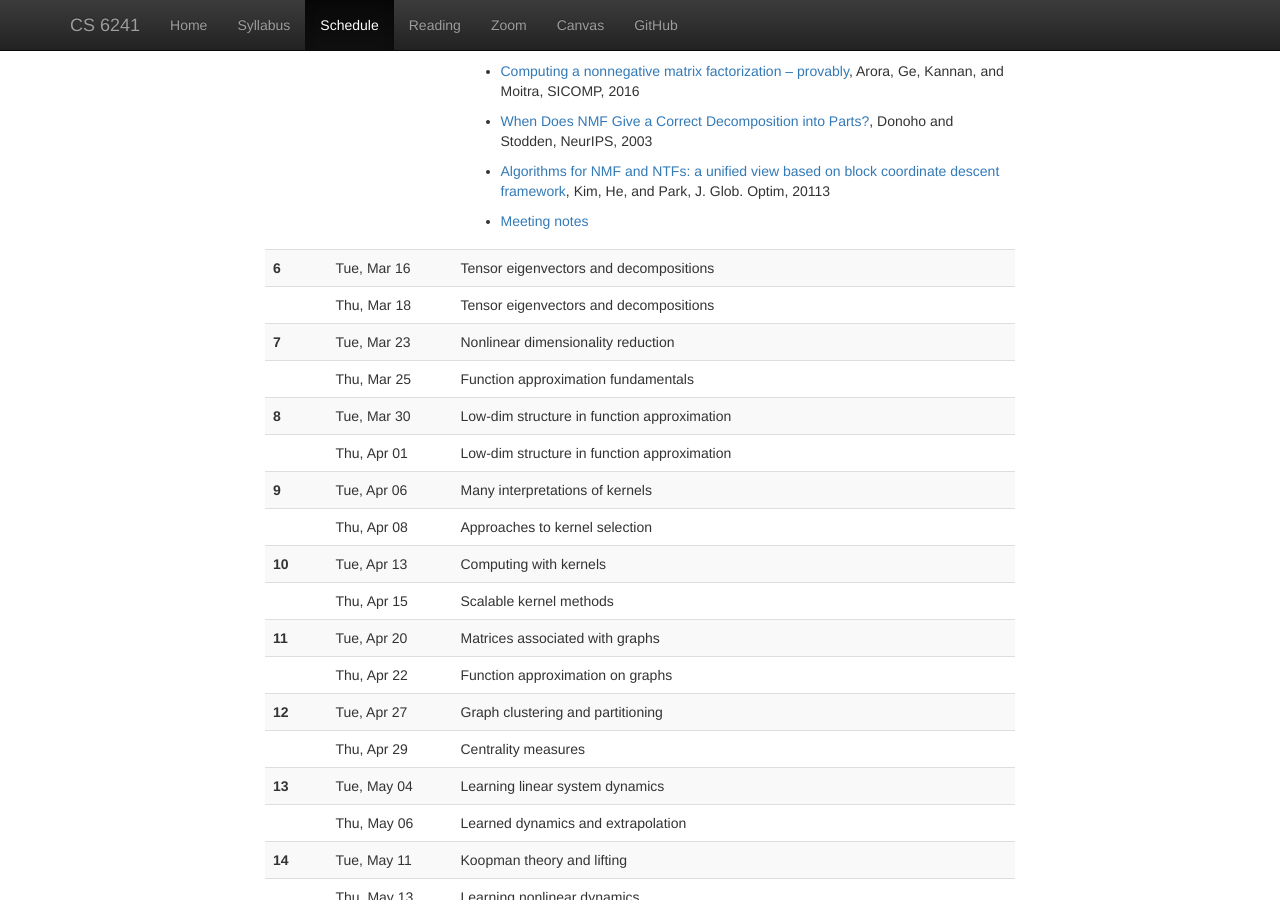
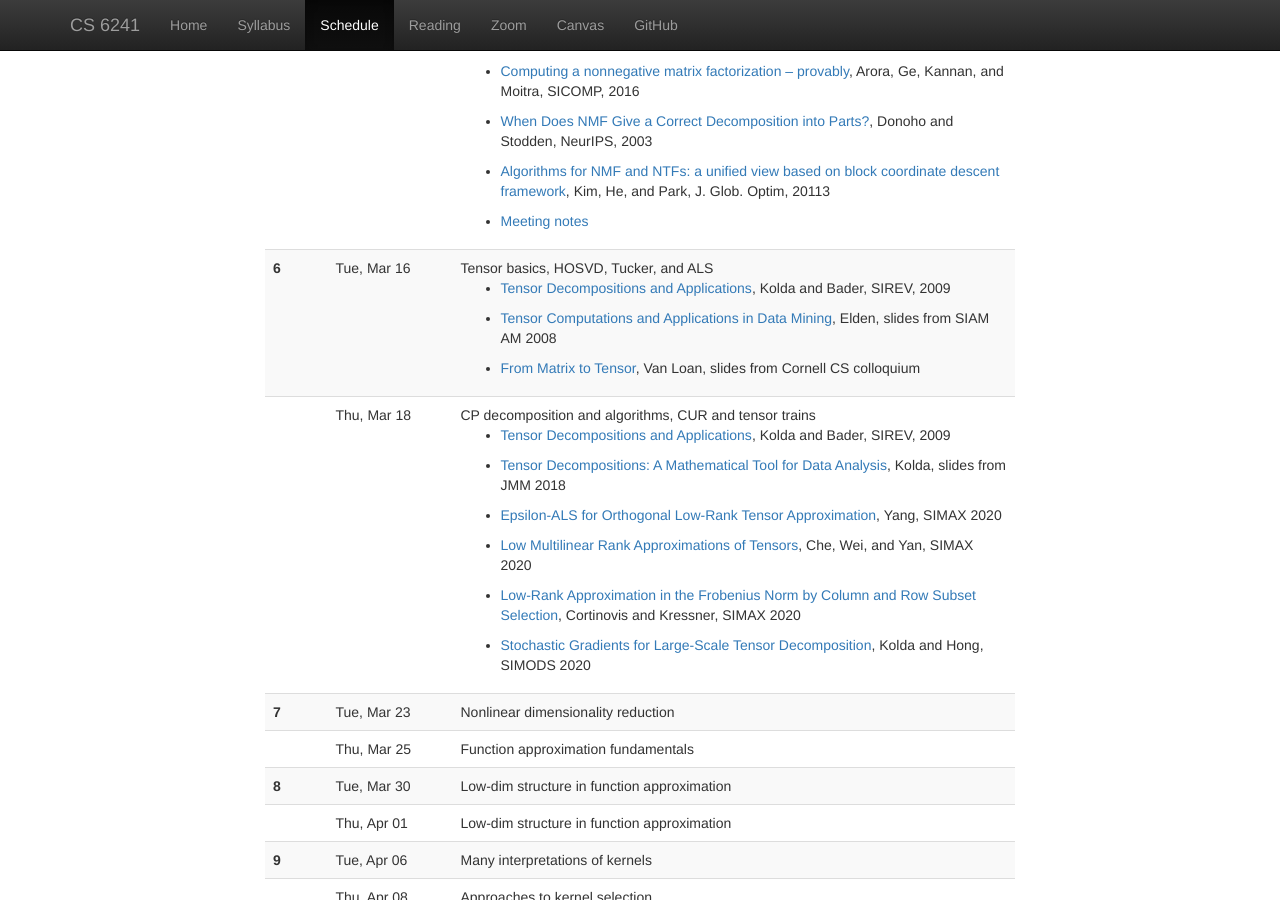
Before and after one commit to dbindel/cs6241-s21, a Jekyll site: the page built from web/schedule.html, in a window 1280 px wide and 900 px high, scrolled down 1748 px. Built offline with Jekyll 4.4.1, drawn with Linux system fonts in a browser that asks for light colours; nearby versions of some CDN libraries.

Commit message:
Add reading for the week.

```diff
--- a/web/_data/lectures.yml
+++ b/web/_data/lectures.yml
@@ -125,10 +125,39 @@
 #
 -
   date: 2021-03-16
-  info: Tensor eigenvectors and decompositions
+  info: Tensor basics, HOSVD, Tucker, and ALS
+  hw:
+    - "[Tensor Decompositions and
+       Applications](https://epubs-siam-org.proxy.library.cornell.edu/doi/10.1137/07070111X),
+       Kolda and Bader, SIREV, 2009"
+    - "[Tensor Computations and Applications in Data
+       Mining](https://client.blueskybroadcast.com/siam08/pdf/s18.pdf),
+       Elden, slides from SIAM AM 2008"
+    - "[From Matrix to
+       Tensor](https://www.cs.cornell.edu/cv/OtherPdf/Mat2Ten.pdf), Van
+       Loan, slides from Cornell CS colloquium"
 -
   date: 2021-03-18
-  info: Tensor eigenvectors and decompositions
+  info: CP decomposition and algorithms, CUR and tensor trains
+  hw:
+    - "[Tensor Decompositions and
+       Applications](https://epubs-siam-org.proxy.library.cornell.edu/doi/10.1137/07070111X),
+       Kolda and Bader, SIREV, 2009"
+    - "[Tensor Decompositions: A Mathematical Tool for Data
+       Analysis](https://www.osti.gov/servlets/purl/1513637), Kolda,
+       slides from JMM 2018"
+    - "[Epsilon-ALS for Orthogonal Low-Rank Tensor
+        Approximation](https://epubs-siam-org.proxy.library.cornell.edu/doi/abs/10.1137/19M1303113),
+        Yang, SIMAX 2020"
+    - "[Low Multilinear Rank Approximations of
+        Tensors](https://epubs-siam-org.proxy.library.cornell.edu/doi/abs/10.1137/19M1237016),
+        Che, Wei, and Yan, SIMAX 2020"
+    - "[Low-Rank Approximation in the Frobenius Norm by Column and Row
+        Subset Selection](https://epubs-siam-org.proxy.library.cornell.edu/doi/abs/10.1137/19M1281848),
+       Cortinovis and Kressner, SIMAX 2020"
+    - "[Stochastic Gradients for Large-Scale Tensor
+        Decomposition](https://epubs-siam-org.proxy.library.cornell.edu/doi/abs/10.1137/19M1266265),
+        Kolda and Hong, SIMODS 2020"
 #
 # ==================
 # Week 7
```
Also changed, not shown: 2 other files.
